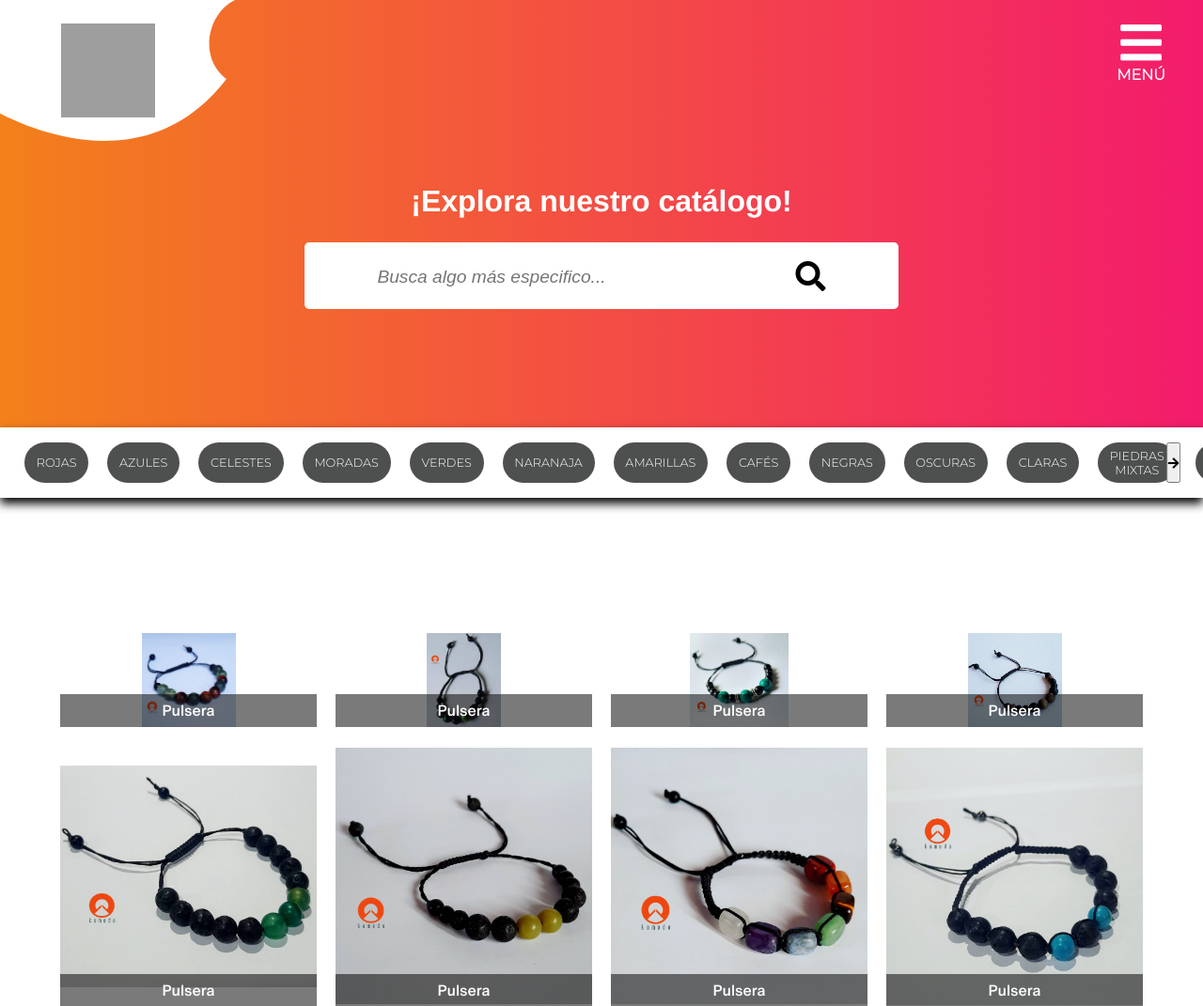
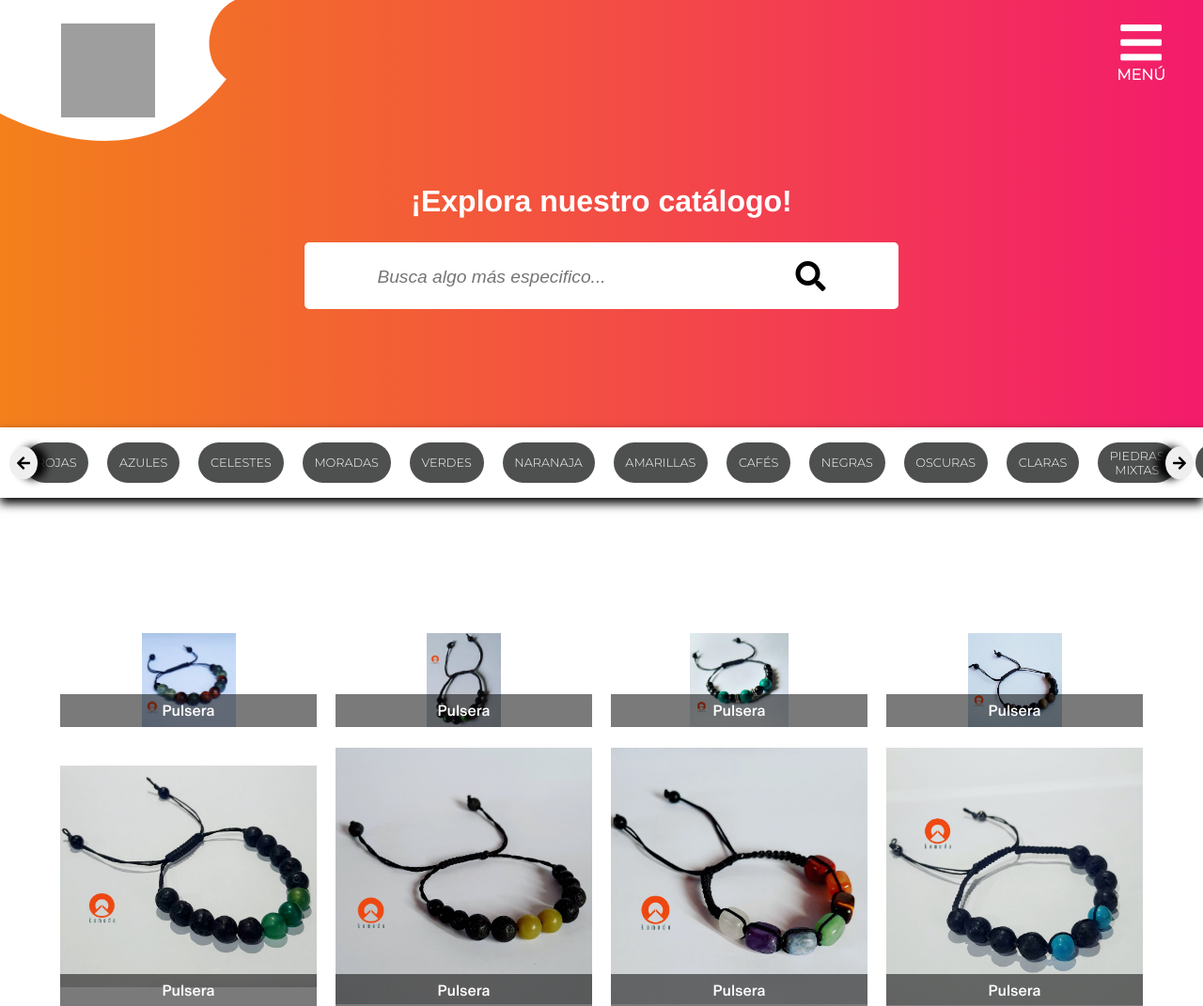
Before and after one commit to Alvaro499/komodo, a PHP site: page /galery.html in a window 1280 px wide. Shown: the top 1071 px of the page at 94% size. Run offline with PHP 8.4, Linux system fonts and the light colour scheme; grey boxes are pictures that could not be loaded.

Commit message:
galery: html y css finalizado. Pendiente JS (scrollbar horizontal) y PHP (base de datos y consultas)

```diff
--- a/css/galery.css
+++ b/css/galery.css
@@ -237,24 +237,29 @@
 /* KEYWORDS */
 
 .keywords{
+    box-shadow: 0 6px 10px #000000;
     margin-bottom: 10%;
+    position: sticky;
+    top: 0;
+    z-index: 1;
+}
+
+.cont_filter{
+
     width: 100%;
     background: #ffffff;
     padding: 1rem;
     display: flex;
     flex-flow: row nowrap;
     overflow: scroll;
-    box-shadow: 0 6px 10px #000000;
-    position: sticky;
-    top: 0;
-    z-index: 1;
+
 }
 
-.keywords::-webkit-scrollbar {
+.cont_filter::-webkit-scrollbar {
     display: none;
 }
 
-.keywords::scrollbar {
+.cont_filter::scrollbar {
     display: none;
 }
 
@@ -268,27 +273,31 @@
     border-radius: 25px;
 }
 
-.btn_filter:hover, .btn_slider:hover{
+.btn_filter:hover{
     background: #4E4F4F75;
 }
 
 .btn_slider{
-    position: sticky;
+    font-size: 1rem;
+    padding: 0.5em;
+    margin: 0 10px;
+    color: #000000;
+    border-radius: 50%;
+    position: absolute;
     top: 50%;
-    transform: translate(-50%);
+    transform: translateY(-50%);
+
 }
 
 .right{
     right: 0;
+    box-shadow: -10px 0 8px #000000;
 }
 
 .left{
-    left: 80px;
-    transform: rotate(180deg);
+    left: 0;
+    box-shadow: 10px 0 8px #000000;
 }
-
-
-
 
 /* GALERY */
 .galery{
@@ -355,14 +364,12 @@
     }
 
     @media (min-width: 1200px){
+
         .galery{
             padding: 1rem 4rem;
         }
 
         .galery_photos{
             grid-template-columns: 1fr 1fr 1fr 1fr;
-            /* grid-template-rows: 100px; */
-            /* column-gap: 20px;
-            row-gap: 20px; */
         }
     }
--- a/galery.html
+++ b/galery.html
@@ -53,6 +53,7 @@
 
         <!-- KEYWORDS -->
         <section class="keywords">
+            <div class="cont_filter">
                 <button class="btn btn_filter">Rojas</button>
                 <button class="btn btn_filter">Azules</button>
                 <button class="btn btn_filter">Celestes</button>
@@ -66,9 +67,11 @@
                 <button class="btn btn_filter">Claras</button>
                 <button class="btn btn_filter">Piedras Mixtas</button>
                 <button class="btn btn_filter">Multicolor</button>
+            </div>
 
-            <button class="btn_slider right"><i class="fas fa-arrow-right"></i></button>
-            <button class="btn_slider left"><i class="fas fa-arrow-right"></i></button>
+
+            <button class="btn btn_slider left" title="Retroceder"><i class="fas fa-arrow-left"></i></button>
+            <button class="btn btn_slider right" title="Avanzar"><i class="fas fa-arrow-right"></i></button>
         </section>
 
 
```
Lines whose indentation alone changed are shown as unchanged.
